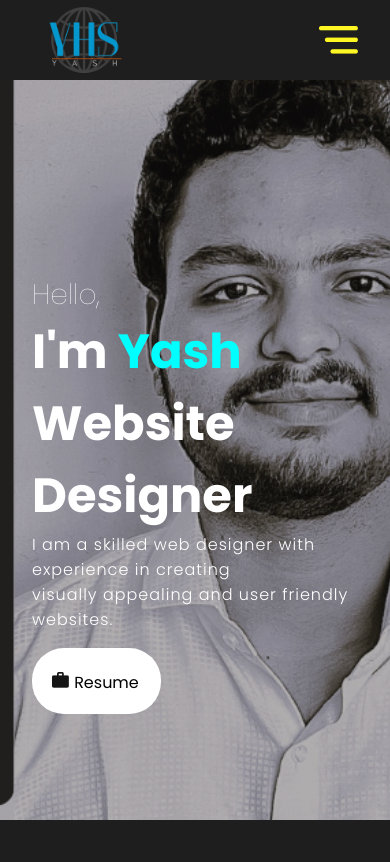
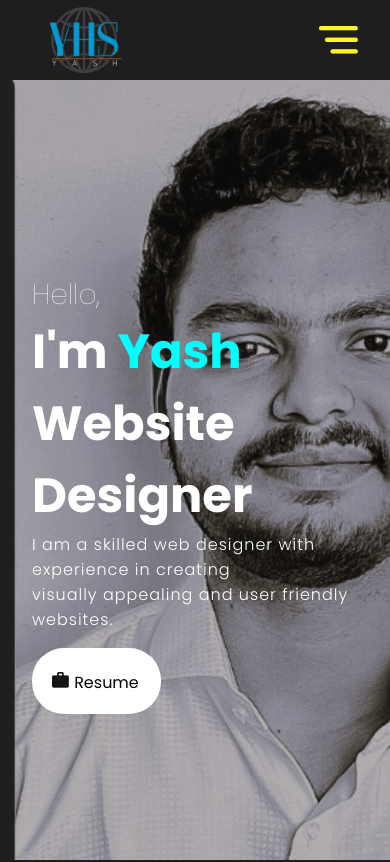
Before and after one commit to yashshah9279/Portfolio, a React (Create React App) app: page / in a window 390 px wide. Shown: the top 862 px of the page. Built offline with nearby package versions, Linux system fonts and the light colour scheme.

Commit message:
Updating bg image and designing

```diff
--- a/src/components/Intro/intro.css
+++ b/src/components/Intro/intro.css
@@ -8,11 +8,11 @@
 }
 .bg{
     position: absolute;
-    top: -4.5rem;
+    top: -1.5rem;
     right: 0;
     z-index: -1;
     object-fit: cover;
-    height: calc(100vh - 2rem);
+    height: calc(100vh - 0rem);
     opacity: 70%;
 
 }
@@ -76,6 +76,6 @@
 
 @media screen and (max-width:480px) {
     .bg{
-        right: -72vw;
+        right: -79vw;
     }
 }
```
